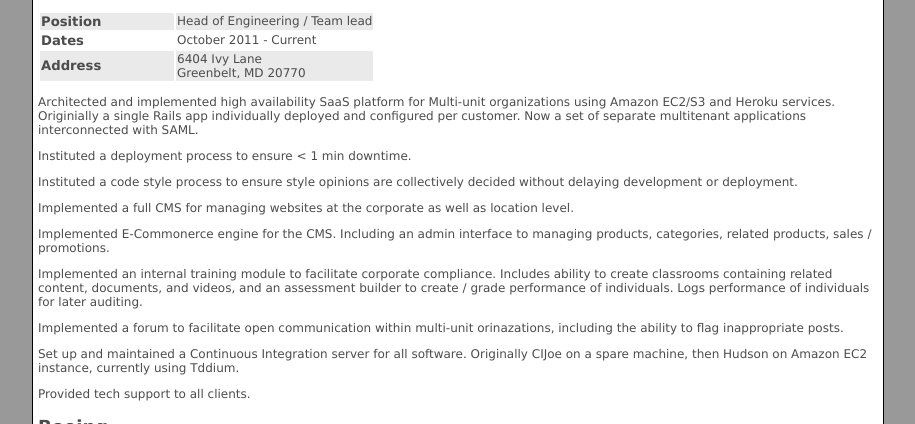
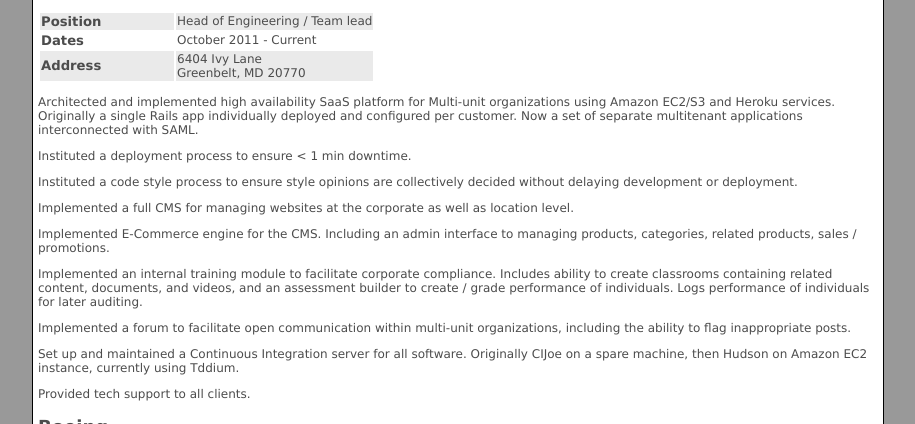
Before and after one commit to srvullupala/Resume, a Jekyll site: the page built from index.html, in a window 1280 px wide and 900 px high, scrolled down 648 px. Shown: the part 165-589 px from the top of the window, without its empty margins (182-1097 px from the left). Built offline with Jekyll 4.4.1, drawn with Linux system fonts in a browser that asks for light colours; Markdown is read by kramdown in place of the engine named in the settings.

Commit message:
Fixing spelling

```diff
--- a/_includes/work_waterfall.html
+++ b/_includes/work_waterfall.html
@@ -14,7 +14,7 @@
   </tr>
 </table>
 
-<p>Architected and implemented high availability SaaS platform for Multi-unit organizations using Amazon EC2/S3 and Heroku services.  Originially a single Rails app individually deployed and configured per customer.  Now a set of separate multitenant applications interconnected with SAML.</p>
+<p>Architected and implemented high availability SaaS platform for Multi-unit organizations using Amazon EC2/S3 and Heroku services.  Originally a single Rails app individually deployed and configured per customer.  Now a set of separate multitenant applications interconnected with SAML.</p>
 
 <p>Instituted a deployment process to ensure &lt; 1 min downtime.</p>
 
@@ -22,11 +22,11 @@
 
 <p>Implemented a full CMS for managing websites at the corporate as well as location level.</p>
 
-<p>Implemented E-Commonerce engine for the CMS.  Including an admin interface to managing products, categories, related products, sales / promotions.</p>
+<p>Implemented E-Commerce engine for the CMS.  Including an admin interface to managing products, categories, related products, sales / promotions.</p>
 
 <p>Implemented an internal training module to facilitate corporate compliance.  Includes ability to create classrooms containing related content, documents, and videos, and an assessment builder to create / grade performance of individuals.  Logs performance of individuals for later auditing.</p>
 
-<p>Implemented a forum to facilitate open communication within multi-unit orinazations, including the ability to flag inappropriate posts.</p>
+<p>Implemented a forum to facilitate open communication within multi-unit organizations, including the ability to flag inappropriate posts.</p>
 
 <p>Set up and maintained a Continuous Integration server for all software.  Originally CIJoe on a spare machine, then Hudson on Amazon EC2 instance, currently using Tddium.</p>
 
```
